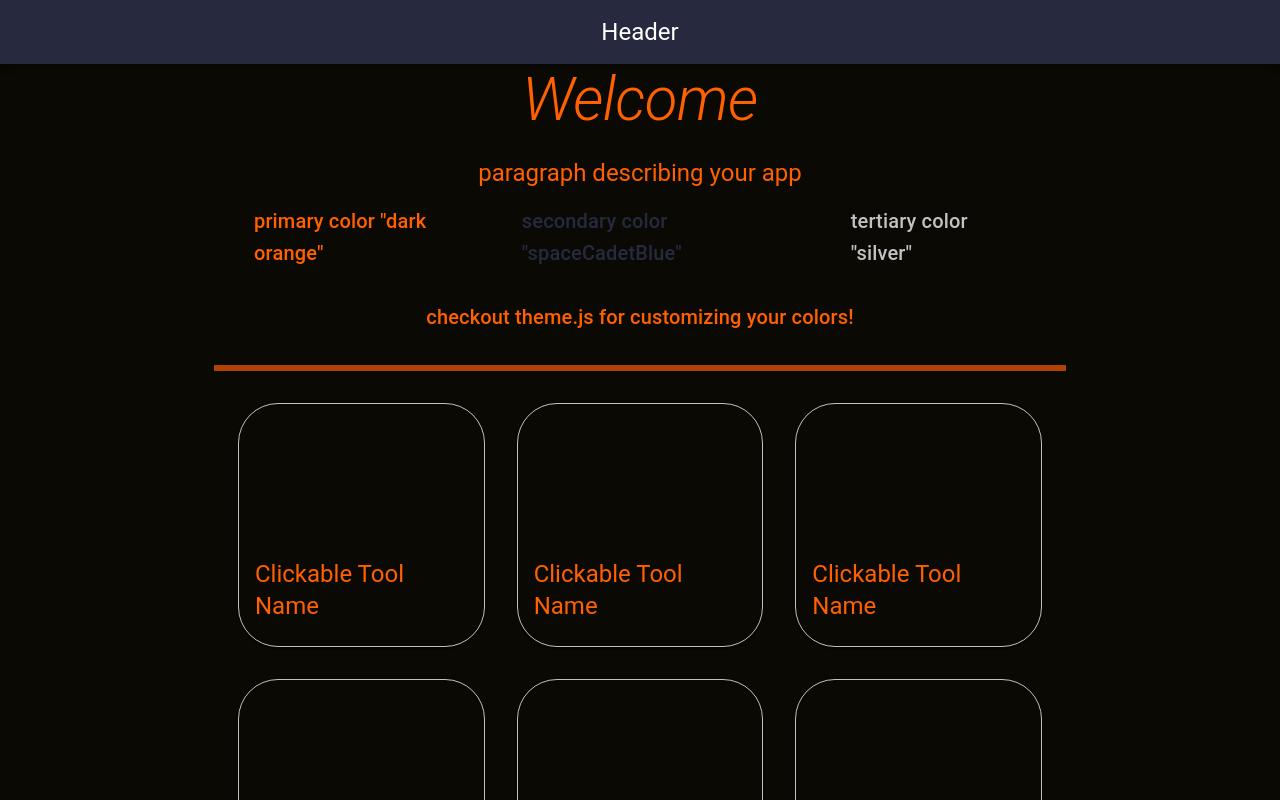
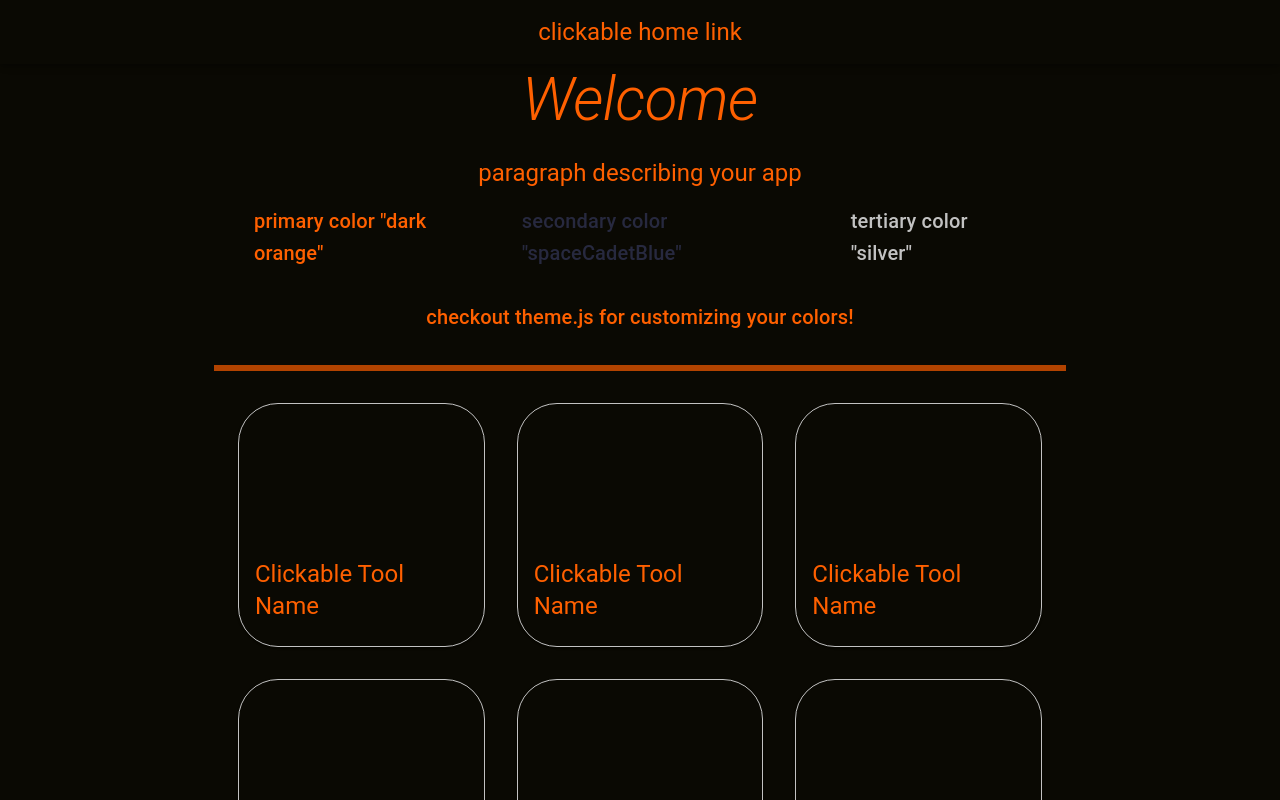
Before and after one commit to jrapich/work-tools, a React (Vite) app in the folder client/: page / in a window 1280 px wide. Shown: the top 800 px of the page. Built offline with nearby package versions, Linux system fonts and the light colour scheme.

Commit message:
header styling

```diff
--- a/client/src/app/components/Header.jsx
+++ b/client/src/app/components/Header.jsx
@@ -1,13 +1,17 @@
 import { AppBar, Toolbar, Typography, Container } from "@mui/material";
-
+import { Link } from "react-router-dom";
+//make link comp
+//onclick: navigate to /, or
+//button or link inside header, to /, or
+//custom link component using one of the above
 export default function Header() {
   return (
     <>
-      <AppBar position="relative">
+      <AppBar position="sticky">
         <Toolbar>
           <Container>
             <Typography variant="h5" color="inherit" align="center" noWrap>
-              Header
+              clickable home link
             </Typography>
           </Container>
         </Toolbar>
--- a/client/src/app/theme.js
+++ b/client/src/app/theme.js
@@ -40,7 +40,6 @@ let theme = createTheme({
 });
 
 //create the theme with MUI
-//this is custom/colors boilerplate for an early version of a basic site. youll want to customize this as your own.
 theme = createTheme(theme, {
   components: {
     MuiCssBaseline: {
@@ -54,7 +53,8 @@ theme = createTheme(theme, {
     MuiToolbar: {
       styleOverrides: {
         root: {
-          backgroundColor: theme.palette.secondary.main,
+          color: theme.palette.primary.main,
+          backgroundColor: theme.palette.background.main,
         },
       },
     },
@@ -66,13 +66,6 @@ theme = createTheme(theme, {
         },
       },
     },
-    // MuiCard: {
-    //   styleOverrides: {
-    //     root: {
-    //       borderColor: theme.palette.secondary.main,
-    //     },
-    //   },
-    // },
     // MuiCardContent: {
     //   styleOverrides: {
     //     root: {
```
